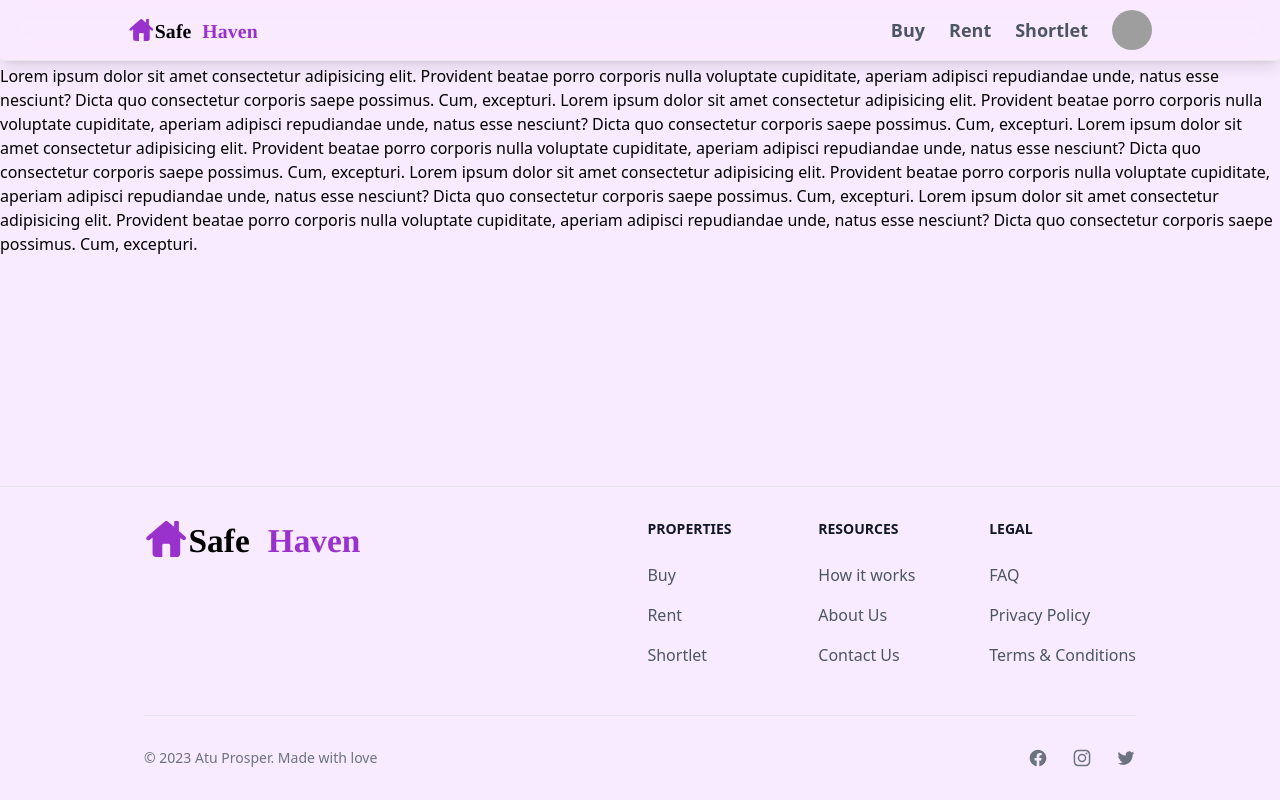
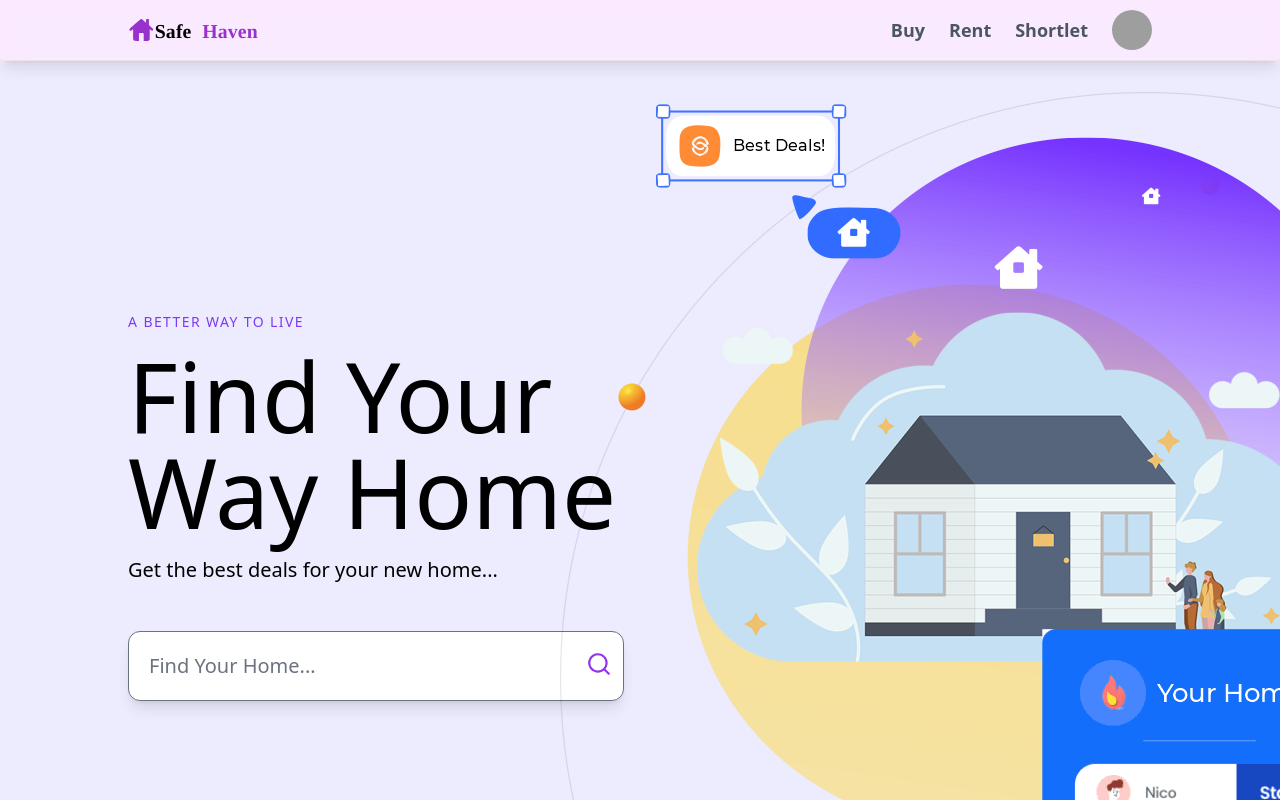
Before and after one commit to prosper74/Go-real-estate-app, a Next.js app in the folder frontend/: page / in a window 1280 px wide. Shown: the top 800 px of the page. Built offline with nearby package versions, Linux system fonts and the light colour scheme; grey boxes are pictures that could not be loaded.

Commit message:
Added the home banner to home page

```diff
--- a/frontend/src/components/common/searchWidget.tsx
+++ b/frontend/src/components/common/searchWidget.tsx
@@ -37,7 +37,7 @@ const SearchWidget: FC<ISearchWidget> = ({
   return (
     <>
       {/* Search Input  */}
-      <div className="relative z-20">
+      <div className="relative z-9">
         <input
           className="w-full p-5 bg-white text-xl text-darkBlueGray-400 placeholder-darkBlueGray-400 outline-none rounded-xl shadow-lg"
           type="text"
--- a/frontend/src/pages/index.tsx
+++ b/frontend/src/pages/index.tsx
@@ -1,14 +1,8 @@
-import Head from 'next/head';
-import axios from 'axios';
-// import HomeBanner from '@src/components/home/banner';
+import Head from "next/head";
+import HomeBanner from "@src/components/home_components/banner";
 // import HowItWorks from '@src/components/home/howItWorks';
 // import FeaturedProperties from '@src/components/home/featured';
 // import CTASection from '@src/components/home/ctaSection';
-import { singleProperties } from '@src/components/common/interfaces';
-
-interface IProps {
-  properties: singleProperties;
-}
 
 export default function Home() {
   return (
@@ -18,25 +12,11 @@ export default function Home() {
         <link rel="icon" href="/favicon.png" />
       </Head>
       <main className="mt-16">
-        {/* <HomeBanner properties={properties} />
-        <FeaturedProperties properties={properties} />
+        <HomeBanner />
+        {/* <FeaturedProperties properties={properties} />
         <HowItWorks />
         <CTASection /> */}
-        Lorem ipsum dolor sit amet consectetur adipisicing elit. Provident beatae porro corporis nulla voluptate cupiditate, aperiam adipisci repudiandae unde, natus esse nesciunt? Dicta quo consectetur corporis saepe possimus. Cum, excepturi.
-        Lorem ipsum dolor sit amet consectetur adipisicing elit. Provident beatae porro corporis nulla voluptate cupiditate, aperiam adipisci repudiandae unde, natus esse nesciunt? Dicta quo consectetur corporis saepe possimus. Cum, excepturi.
-        Lorem ipsum dolor sit amet consectetur adipisicing elit. Provident beatae porro corporis nulla voluptate cupiditate, aperiam adipisci repudiandae unde, natus esse nesciunt? Dicta quo consectetur corporis saepe possimus. Cum, excepturi.
-        Lorem ipsum dolor sit amet consectetur adipisicing elit. Provident beatae porro corporis nulla voluptate cupiditate, aperiam adipisci repudiandae unde, natus esse nesciunt? Dicta quo consectetur corporis saepe possimus. Cum, excepturi.
-        Lorem ipsum dolor sit amet consectetur adipisicing elit. Provident beatae porro corporis nulla voluptate cupiditate, aperiam adipisci repudiandae unde, natus esse nesciunt? Dicta quo consectetur corporis saepe possimus. Cum, excepturi.
       </main>
     </>
   );
-};
-
-// export async function getServerSideProps() {
-//   const res = await axios.get(`${process.env.NEXT_PUBLIC_REST_API}/adverts`);
-//   return {
-//     props: {
-//       properties: res.data,
-//     },
-//   };
-// }
+}
```
